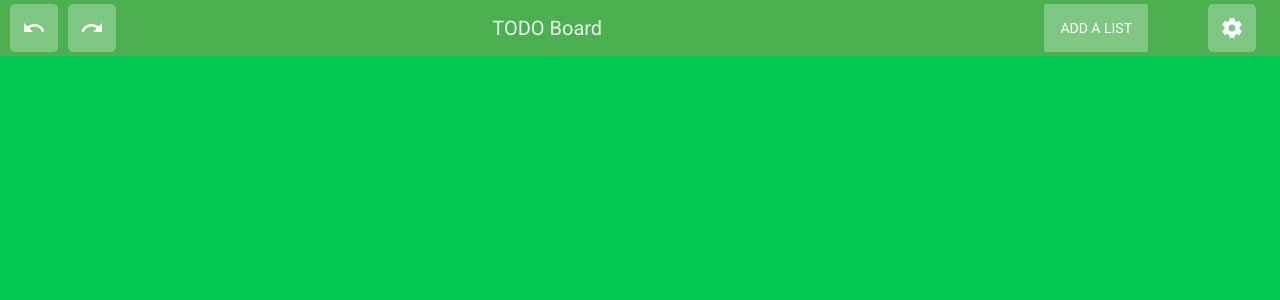
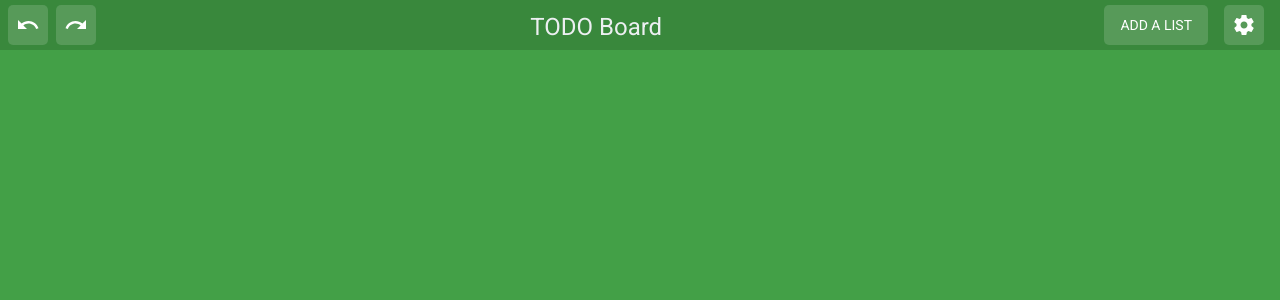
Before and after one commit to vladimirakulchik/react_todo_board, a React (Create React App) app: page / in a window 1280 px wide. Shown: the top 300 px of the page. Built offline with nearby package versions, Linux system fonts and the light colour scheme.

Commit message:
Changed styles

```diff
--- a/src/components/App.css
+++ b/src/components/App.css
@@ -1,4 +1,62 @@
-.App {
-  background-color: #00C853;
-  height: 100vh;
+.app {
+  display: flex;
+  flex-direction: column;
+  height: 100%;
 }
+
+.header {
+  background: rgba(0,0,0,0.15);
+  flex: none;
+  position: relative;
+  height: 40px;
+  padding: 5px 8px;
+  overflow: hidden;
+}
+
+.content {
+  flex-grow: 1;
+  position: relative;
+  overflow-y: auto;
+}
+
+.board {
+  position: absolute;
+  top: 0;
+  right: 0;
+  bottom: 0;
+  left: 0;
+  margin-bottom: 10px;
+  padding-bottom: 10px;
+  overflow-x: auto;
+  overflow-y: hidden;
+  user-select: none;
+  white-space: nowrap;
+}
+
+.scrollbar {
+}
+
+.scrollbar::-webkit-scrollbar {
+  height: 12px;
+  width: 12px;
+}
+
+.scrollbar::-webkit-scrollbar-button {
+  display: block;
+  height: 5px;
+  width: 5px;
+}
+
+.scrollbar::-webkit-scrollbar-track {
+  background: rgba(0, 0, 0, 0.3);
+  border-radius: 5px;
+}
+
+.scrollbar::-webkit-scrollbar-thumb {
+  background: rgba(255, 255, 255, 0.4);
+  border-radius: 5px;
+}
+
+.scrollbar::-webkit-scrollbar-corner {
+  background: transparent;
+}
--- a/src/components/App.jsx
+++ b/src/components/App.jsx
@@ -6,8 +6,16 @@ import './App.css';
 function App() {
     return (
         <MuiThemeProvider>
-            <div className="App">
-                <AppToolbar/>
+            <div className="app">
+                <div className="header">
+                    <AppToolbar/>
+                </div>
+
+                <div className="content">
+                    <div className="board scrollbar">
+
+                    </div>
+                </div>
             </div>
         </MuiThemeProvider>
     );
--- a/src/components/AppToolbar/AppToolbar.css
+++ b/src/components/AppToolbar/AppToolbar.css
@@ -1,33 +1,50 @@
 .app-toolbar {
-    background-color: #4CAF50 !important;
+    background-color: transparent !important;
+    height: 100% !important;
+    padding: 0 !important;
+}
+
+.app-toolbar-title {
+    color: #ECEFF1 !important;
+    font-size: 24px !important;
+    line-height: 45px !important;
+    padding: 0 !important;
+    margin: 0 16px !important;
+}
+
+.app-toolbar-undo {
+    margin: 0 !important;
+}
+
+.app-toolbar-settings {
+    margin: 0 !important;
+}
+
+.app-toolbar-icon-btn {
+    background-color: rgba(255, 255, 255, 0.15) !important;
+    width: 40px !important;
+    height: 40px !important;
+    margin-right: 8px !important;
+    padding: 8px !important;
+    border-radius: 5px !important;
+}
+
+.app-toolbar-icon-btn:hover {
+    background-color: #8BC34A !important;
 }
 
 .app-toolbar-icon {
     color: white !important;
 }
 
-.app-toolbar-icon-button {
-    margin-left: 10px !important;
-    background-color: #81C784 !important;
-    border-radius: 5px;
+.app-toolbar-add-btn {
+    color: white !important;
+    background-color: rgba(255, 255, 255, 0.15) !important;
+    height: 40px !important;
+    margin: 0 16px !important;
+    border-radius: 5px !important;
 }
 
-.app-toolbar-icon-button:hover {
+.app-toolbar-add-btn:hover {
     background-color: #8BC34A !important;
 }
-
-.app-toolbar-title {
-    color: #ECEFF1 !important;
-}
-
-.app-toolbar-button {
-    background-color: #81C784 !important;
-    color: white !important;
-    margin: 0 50px !important;
-    height: 48px !important;
-    border-radius: 5px;
-}
-
-.app-toolbar-button:hover {
-    background-color: #8BC34A !important;
-}
--- a/src/components/AppToolbar/AppToolbar.jsx
+++ b/src/components/AppToolbar/AppToolbar.jsx
@@ -13,22 +13,23 @@ class AppToolbar extends React.Component {
     render() {
         return (
             <Toolbar className="app-toolbar">
-                <ToolbarGroup firstChild={true}>
-                    <IconButton className="app-toolbar-icon-button">
+                <ToolbarGroup firstChild={true} className="app-toolbar-undo">
+                    <IconButton className="app-toolbar-icon-btn">
                         <ContentUndo className="app-toolbar-icon" />
                     </IconButton>
-                    <IconButton className="app-toolbar-icon-button">
+                    <IconButton className="app-toolbar-icon-btn">
                         <ContentRedo className="app-toolbar-icon" />
                     </IconButton>
                 </ToolbarGroup>
 
-                <ToolbarTitle text="TODO Board" className="app-toolbar-title" />
+                <ToolbarTitle className="app-toolbar-title" text="TODO Board" />
 
-                <ToolbarGroup lastChild={false}>
-                    <FlatButton label="Add a list" className="app-toolbar-button" />
+                <ToolbarGroup lastChild={false} className="app-toolbar-settings">
+                    <FlatButton label="Add a list" className="app-toolbar-add-btn" />
+
                     <IconMenu
                         iconButtonElement={
-                            <IconButton className="app-toolbar-icon-button">
+                            <IconButton className="app-toolbar-icon-btn">
                                 <ActionSettings className="app-toolbar-icon" />
                             </IconButton>
                         }
--- a/src/index.css
+++ b/src/index.css
@@ -1,5 +1,21 @@
+html {
+  height: 100%;
+  font-family: 'Roboto', sans-serif;
+}
+
 body {
   margin: 0;
   padding: 0;
-  font-family: 'Roboto', sans-serif;
+  height: 100%;
+  position: relative;
+  overflow-y: auto;
+  background-color: #edeff0;
 }
+
+#root {
+  height: 100%;
+  position: relative;
+  background-color: #43A047;
+  background-size: cover;
+  overflow: hidden;
+}
```
